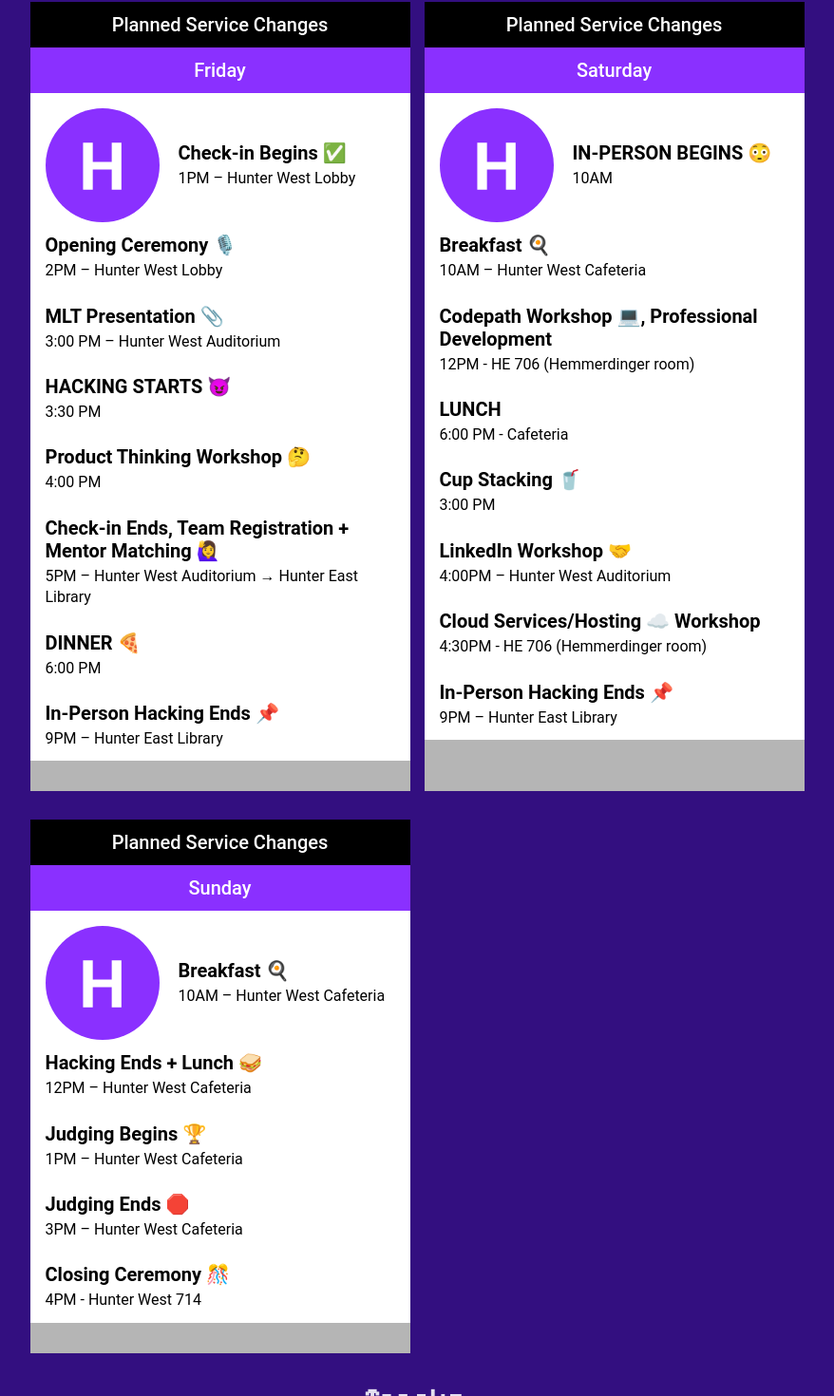
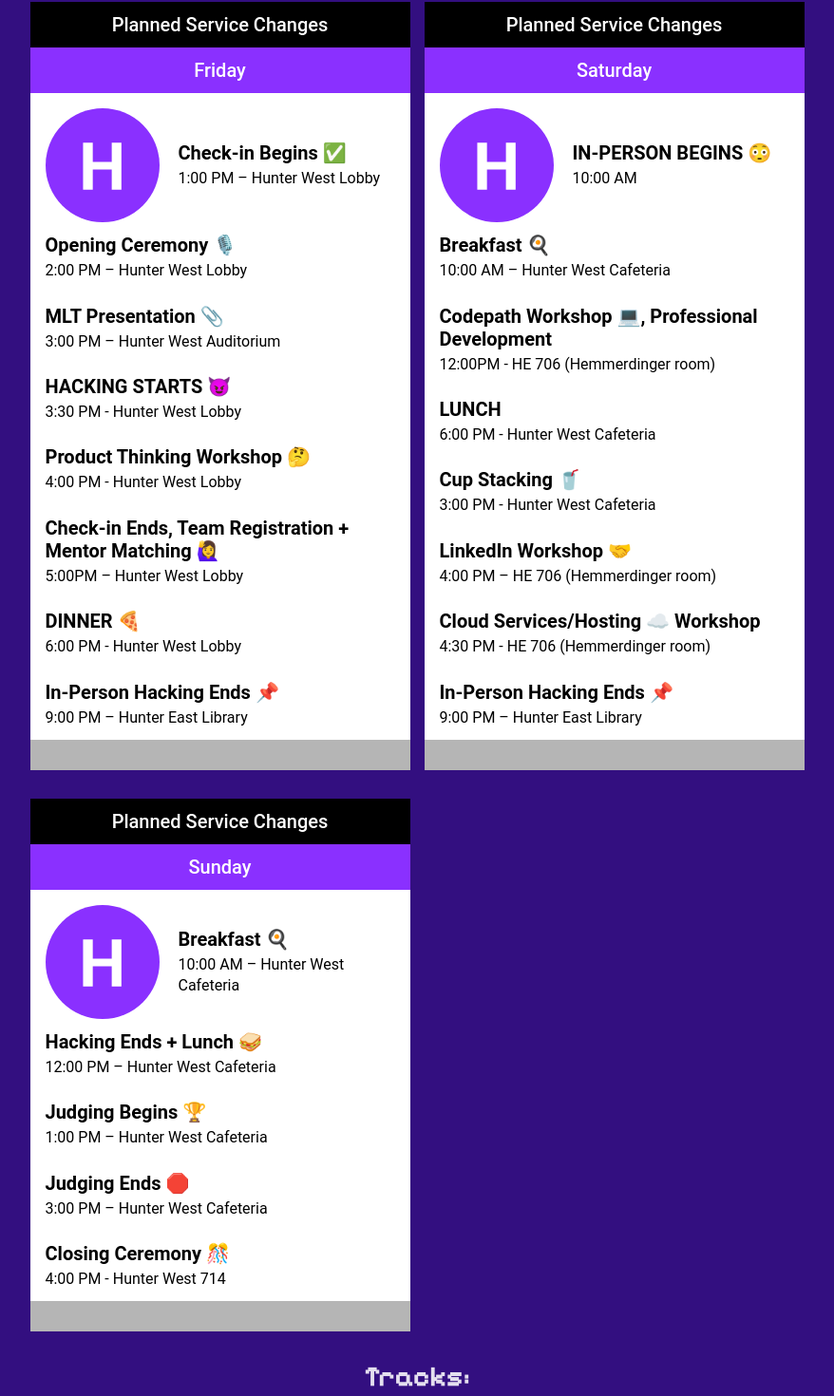
Before and after one commit to KymaiselHunter/hunterhacks, a React (Vite) app in the folder hunterhacks-website/: page / in a window 1280 px wide. Shown: the part 3142-4612 px from the top of the page at 95% size, without its empty margins (290-1168 px from the left). Built offline with nearby package versions, Linux system fonts and the light colour scheme.

Commit message:
fixed consistency for text in the schedule

```diff
--- a/hunterhacks-website/src/components/ScheduleList.jsx
+++ b/hunterhacks-website/src/components/ScheduleList.jsx
@@ -4,11 +4,11 @@ import "./ScheduleList.css";
 const activitiesFriday = [
   {
     activityTitle: "Check-in Begins ✅",
-    activityDescription: "1PM – Hunter West Lobby",
+    activityDescription: "1:00 PM – Hunter West Lobby",
   },
   {
     activityTitle: "Opening Ceremony 🎙️",
-    activityDescription: "2PM – Hunter West Lobby",
+    activityDescription: "2:00 PM – Hunter West Lobby",
   },
   {
     activityTitle: "MLT Presentation 📎",
@@ -16,33 +16,33 @@ const activitiesFriday = [
   },
   {
     activityTitle: "HACKING STARTS 😈",
-    activityDescription: "3:30 PM",
+    activityDescription: "3:30 PM - Hunter West Lobby",
   },
   {
     activityTitle: "Product Thinking Workshop 🤔",
-    activityDescription: "4:00 PM",
+    activityDescription: "4:00 PM - Hunter West Lobby",
   },
   {
     activityTitle: "Check-in Ends, Team Registration + Mentor Matching 🙋‍♀️",
-    activityDescription: "5PM – Hunter West Auditorium → Hunter East Library",
+    activityDescription: "5:00PM – Hunter West Lobby",
   },
   {
     activityTitle: "DINNER 🍕",
-    activityDescription: "6:00 PM",
+    activityDescription: "6:00 PM - Hunter West Lobby",
   },
   {
     activityTitle: "In-Person Hacking Ends 📌",
-    activityDescription: "9PM – Hunter East Library",
+    activityDescription: "9:00 PM – Hunter East Library",
   },
 ];
 const activitiesSaturday = [
   {
     activityTitle: "IN-PERSON BEGINS 😳",
-    activityDescription: "10AM",
+    activityDescription: "10:00 AM",
   },
   {
     activityTitle: "Breakfast 🍳",
-    activityDescription: "10AM – Hunter West Cafeteria",
+    activityDescription: "10:00 AM – Hunter West Cafeteria",
   },
   //{
   //  activityTitle: "In-Person Hacking Begins ✅",
@@ -50,49 +50,49 @@ const activitiesSaturday = [
   //},
   {
     activityTitle: "Codepath Workshop 💻, Professional Development",
-    activityDescription: "12PM - HE 706 (Hemmerdinger room)",
+    activityDescription: "12:00PM - HE 706 (Hemmerdinger room)",
   },
   {
     activityTitle: "LUNCH",
-    activityDescription: "6:00 PM - Cafeteria",
+    activityDescription: "6:00 PM - Hunter West Cafeteria",
   },
   {
     activityTitle: "Cup Stacking 🥤",
-    activityDescription: "3:00 PM",
+    activityDescription: "3:00 PM - Hunter West Cafeteria",
   },
   {
     activityTitle: "LinkedIn Workshop 🤝",
-    activityDescription: "4:00PM – Hunter West Auditorium",
+    activityDescription: "4:00 PM – HE 706 (Hemmerdinger room)",
   },
   {
     activityTitle: "Cloud Services/Hosting ☁️ Workshop",
-    activityDescription: "4:30PM - HE 706 (Hemmerdinger room)",
+    activityDescription: "4:30 PM - HE 706 (Hemmerdinger room)",
   },
   {
     activityTitle: "In-Person Hacking Ends 📌",
-    activityDescription: "9PM – Hunter East Library",
+    activityDescription: "9:00 PM – Hunter East Library",
   },
 ];
 const activitiesSunday = [
   {
     activityTitle: "Breakfast 🍳",
-    activityDescription: "10AM – Hunter West Cafeteria",
+    activityDescription: "10:00 AM – Hunter West Cafeteria",
   },
   {
     activityTitle: "Hacking Ends + Lunch 🥪",
-    activityDescription: "12PM – Hunter West Cafeteria",
+    activityDescription: "12:00 PM – Hunter West Cafeteria",
   },
   {
     activityTitle: "Judging Begins 🏆",
-    activityDescription: "1PM – Hunter West Cafeteria",
+    activityDescription: "1:00 PM – Hunter West Cafeteria",
   },
   {
     activityTitle: "Judging Ends 🛑",
-    activityDescription: "3PM – Hunter West Cafeteria",
+    activityDescription: "3:00 PM – Hunter West Cafeteria",
   },
   {
     activityTitle: "Closing Ceremony 🎊",
-    activityDescription: "4PM - Hunter West 714",
+    activityDescription: "4:00 PM - Hunter West 714",
   },
 ];
 
```
